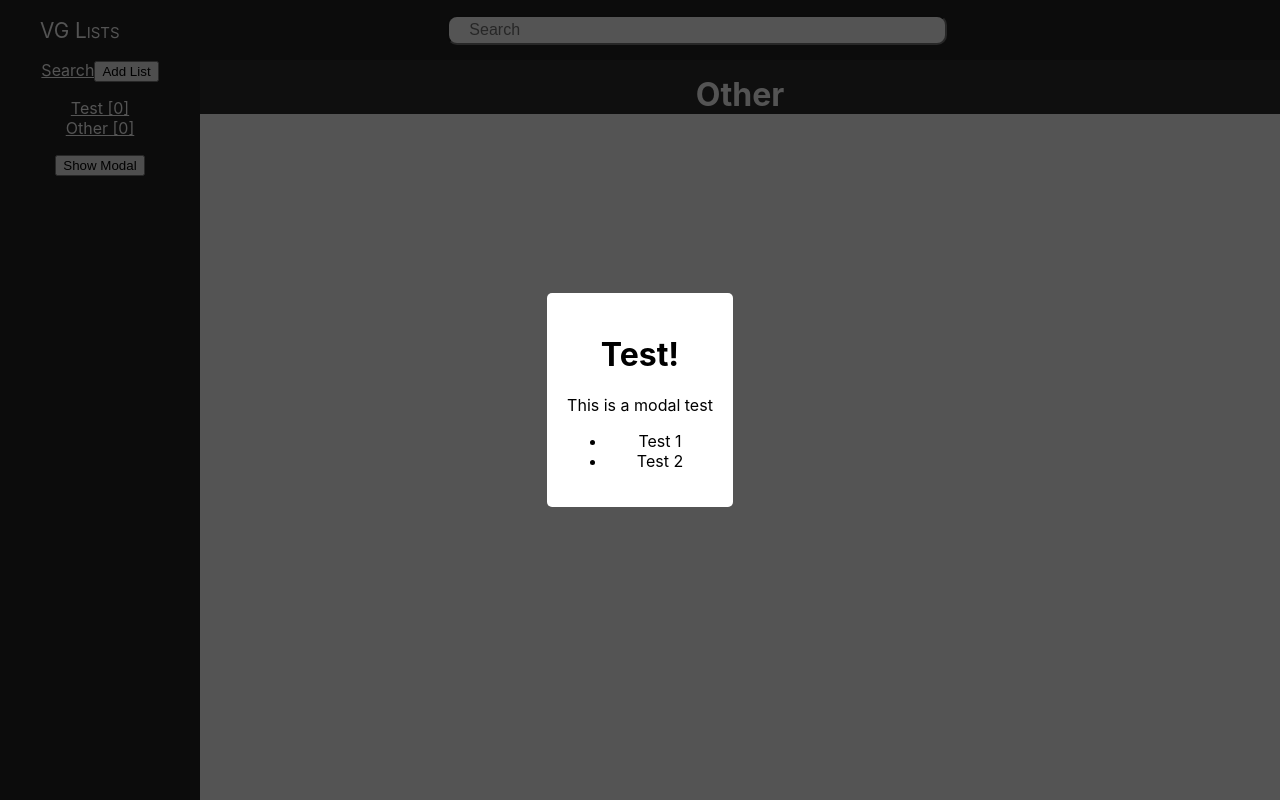
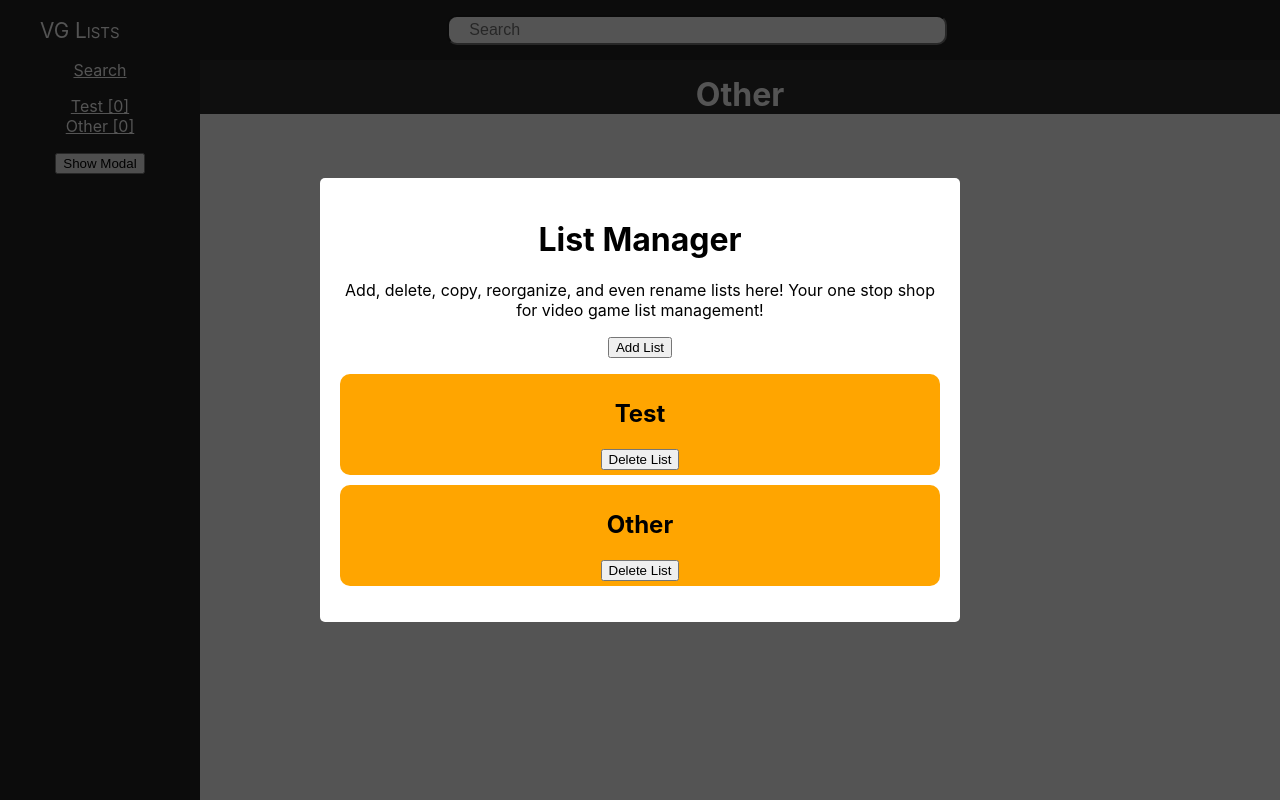
Before and after one commit to Flakari/vg-lists, a React (Create React App) app: page /vg-lists/other in a window 1280 px wide. Both pictures are taken after a click on the button "Show Modal". Built offline with nearby package versions, Linux system fonts and the light colour scheme.

Commit message:
Separated List Modal into its own component. Users can now add and delete lists from the List Modal

```diff
--- a/src/App.js
+++ b/src/App.js
@@ -29,6 +29,10 @@ const App = () => {
 	useEffect(() => {
 		console.log(games);
 	}, [games]);
+
+	useEffect(() => {
+		console.log(lists);
+	}, [lists]);
 
 	const setData = (data) => {
     	setSearchData(data);
@@ -132,6 +136,10 @@ const App = () => {
 			return;
 		}
 
+		if (trimmedName.indexOf('/') !== -1 || trimmedName.indexOf('\\') !== -1) {
+			throw new Error('Name cannot include forward or backwards slashes ("/") ("\\")');
+		}
+
 		const listNames = [];
 		lists.forEach(item => {
 			listNames.push(item.name.toLowerCase());
@@ -142,17 +150,29 @@ const App = () => {
 			newLists.push({
 				name: trimmedName,
 				linkRoute: trimmedName.toLowerCase().split(' ').join('-'),
-				contents: []
+				contents: [],
+				index: newLists.length
 			});
 			setLists(newLists);
 		}
 	};
 
+	const deleteList = (index) => {
+		const newLists = JSON.parse(JSON.stringify(lists));
+		newLists.splice(index, 1);
+
+		for (let i = 0; i < newLists.length; i++) {
+			newLists[i].index = i;
+		}
+
+		setLists(newLists);
+	}
+
   	return (
     	<div className="App">
 			<Router basename='/vg-lists'>
 				<Header setData={setData} setSidebar={setSidebarVisibility}/>
-				<Sidebar lists={lists} add={addNewList} showSidebar={showSidebar}/>
+				<Sidebar lists={lists} add={addNewList} delete={deleteList} showSidebar={showSidebar}/>
 				<div id="main-container">
 					<Switch>
 						<Route exact path="/">
--- /dev/null
+++ b/src/components/ListModal/ListModal.js
@@ -0,0 +1,53 @@
+import React, { useState } from 'react';
+import { withRouter } from 'react-router-dom';
+import './ListModal.scss';
+
+const ListModal = (props) => {
+    const [inputValue, setInputValue] = useState('');
+    const [inputVisible, setInputVisible] = useState(false);
+
+    const inputChangeHandler = (input) => {
+        setInputValue(input.target.value);
+    };
+
+    const inputVisibility = () => {
+        setInputVisible(!inputVisible);
+    };
+
+    const deleteItem = (index) => {
+        if (String(document.URL.match(/[^/]+(?=\/$|$)/)) === props.lists[index].linkRoute) {
+		    props.history.push('/');
+        }
+        props.delete(index);
+    };
+
+    const input = (
+        <form onSubmit={e => { e.preventDefault(); props.add(inputValue); setInputVisible(false); setInputValue('')}}>
+            <input id="list-input" type="text" value={inputValue} onChange={inputChangeHandler} autoFocus></input>
+            <input type="submit" value="Submit"></input>
+        </form>
+    );
+
+    return (
+        <>
+            <h1>List Manager</h1>
+            <p>Add, delete, copy, reorganize, and even rename lists here! Your one stop shop for video game list management!</p>
+            <button onClick={inputVisibility}>{inputVisible ? 'Cancel' : 'Add List'}</button>
+                {inputVisible ? input : null}
+            <ul id='modal-list-container'>
+                {props.lists.map(item => {
+                    return (
+                        <li key={item.name} className='modal-list-item'>
+                            <div>
+                                <h2>{item.name}</h2>
+                                <button onClick={() => deleteItem(item.index)}>Delete List</button>
+                            </div>
+                        </li>
+                    );
+                })}
+            </ul>
+        </>
+    );
+};
+
+export default withRouter(ListModal);
--- /dev/null
+++ b/src/components/ListModal/ListModal.scss
@@ -0,0 +1,12 @@
+#modal-list-container {
+    padding: 0;
+
+    .modal-list-item {
+        box-sizing: border-box;
+        list-style-type: none;
+        background-color: #ffa500;
+        padding: 5px;
+        border-radius: 10px;
+        margin-bottom: 10px;
+    }
+}
--- a/src/components/Modal/Modal.js
+++ b/src/components/Modal/Modal.js
@@ -3,7 +3,7 @@ import './Modal.scss';
 
 const Modal = (props) => {
     return (
-        <div className={`modal ${props.showModal ? 'visible' : null}`} onClick={() => props.toggle(false)}>
+        <div className={`modal ${props.showModal ? 'visible' : null}`} onClick={props.hideModal}>
             <div className='modal-container' onClick={e => e.stopPropagation()}>
                 {props.children}
             </div>
--- a/src/components/Modal/Modal.scss
+++ b/src/components/Modal/Modal.scss
@@ -17,5 +17,14 @@
         background-color: white;
         padding: 20px;
         border-radius: 5px;
+        max-width: 600px;
+        width: 90%;
+        max-height: 80vh;
+        overflow-y: scroll;
+        scrollbar-width: none;
+
+        &::-webkit-scrollbar {
+            display: none;
+        }
     }
 }
--- a/src/components/Sidebar/Sidebar.js
+++ b/src/components/Sidebar/Sidebar.js
@@ -1,24 +1,19 @@
 import React, { useState, useEffect } from 'react';
 import './Sidebar.scss';
 import Modal from '../Modal/Modal';
+import ListModal from '../ListModal/ListModal';
 import { Link } from 'react-router-dom';
 
 const Sidebar = (props) => {
-    const [inputValue, setInputValue] = useState('');
-    const [inputVisible, setInputVisible] = useState(false);
     const [navigation, setNavigation] = useState([]);
     const [showListModal, setShowListModal] = useState(false);
 
-    const inputChangeHandler = (input) => {
-        setInputValue(input.target.value);
+    const showModal = () => {
+        setShowListModal(true);
     };
 
-    const inputVisibility = () => {
-        setInputVisible(!inputVisible);
-    };
-
-    const toggleListModal = (state) => {
-        setShowListModal(state);
+    const hideModal = () => {
+        setShowListModal(false);
     };
 
     useEffect(() => {
@@ -32,35 +27,19 @@ const Sidebar = (props) => {
         }));
     }, [props.lists]);
 
-    const input = (
-        <form onSubmit={e => { e.preventDefault(); props.add(inputValue); setInputVisible(false); setInputValue('')}}>
-            <input id="list-input" type="text" value={inputValue} onChange={inputChangeHandler} autoFocus></input>
-            <input type="submit" value="Submit"></input>
-        </form>
-    );
-
     return (
         <>
             <div id="sidebar" className={props.showSidebar ? 'visible' : null}>
                 <Link to={'/'}>Search</Link>
-                <button onClick={inputVisibility}>{inputVisible ? 'Cancel' : 'Add List'}</button>
-                {inputVisible ? input : null}
                 <nav>
                     <ul>
                         {navigation}
                     </ul>
                 </nav>
-                <button onClick={() => toggleListModal(true)}>Show Modal</button>
+                <button onClick={showModal}>Show Modal</button>
             </div>
-            <Modal showModal={showListModal} toggle={toggleListModal}>
-                <>
-                    <h1>Test!</h1>
-                    <p>This is a modal test</p>
-                    <ul>
-                        <li>Test 1</li>
-                        <li>Test 2</li>
-                    </ul>
-                </>
+            <Modal showModal={showListModal} hideModal={hideModal}>
+                <ListModal lists={props.lists} add={props.add} delete={props.delete}/>
             </Modal>
         </>
     )
```
